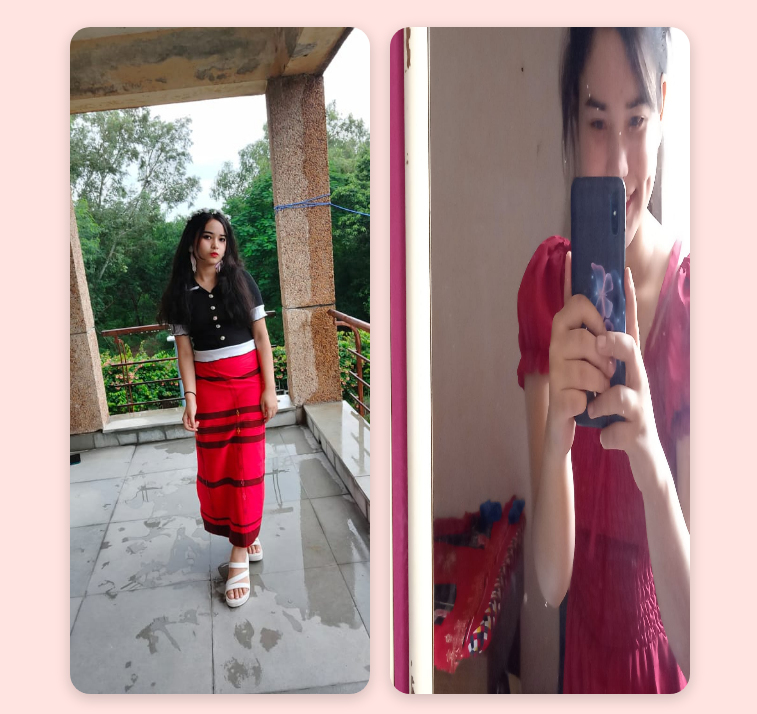
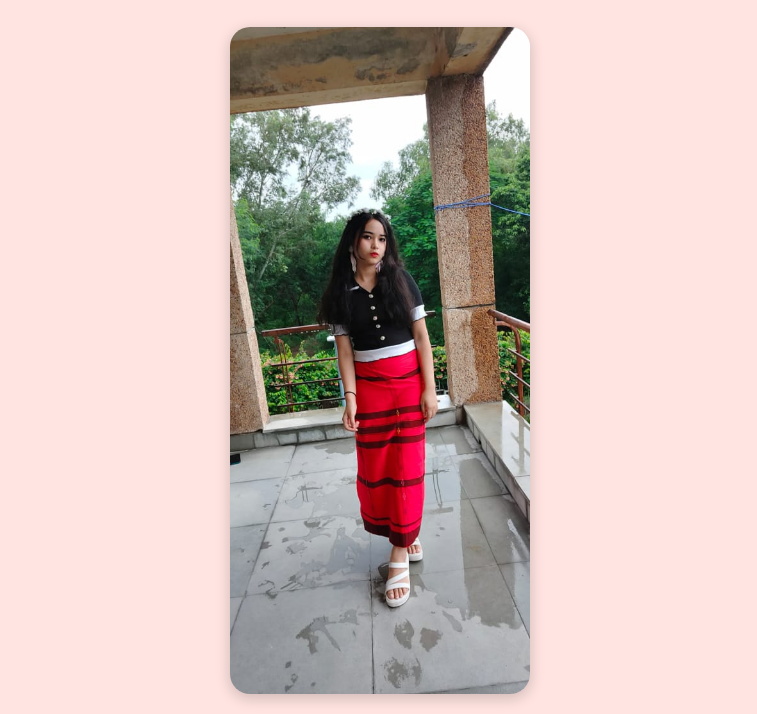
Before and after one commit to sapienx7/surprise-web, a plain HTML site: page index.html in a window 1280 px wide. Shown: the part 211-925 px from the top of the page, without its empty margins (260-1017 px from the left). Drawn offline with Linux system fonts and the light colour scheme.

Commit message:
Update index.html

```diff
--- a/index.html
+++ b/index.html
@@ -52,7 +52,6 @@
     <p class="big-text">THE PRETTIEST GIRL IN THE WHOLE UNIVERSE</p>
     <div class="photos">
       <img src="ashma1.jpg" alt="Ashma photo 1">
-      <img src="ashma2.jpg" alt="Ashma photo 2">
     </div>
   </div>
 </body>
```
